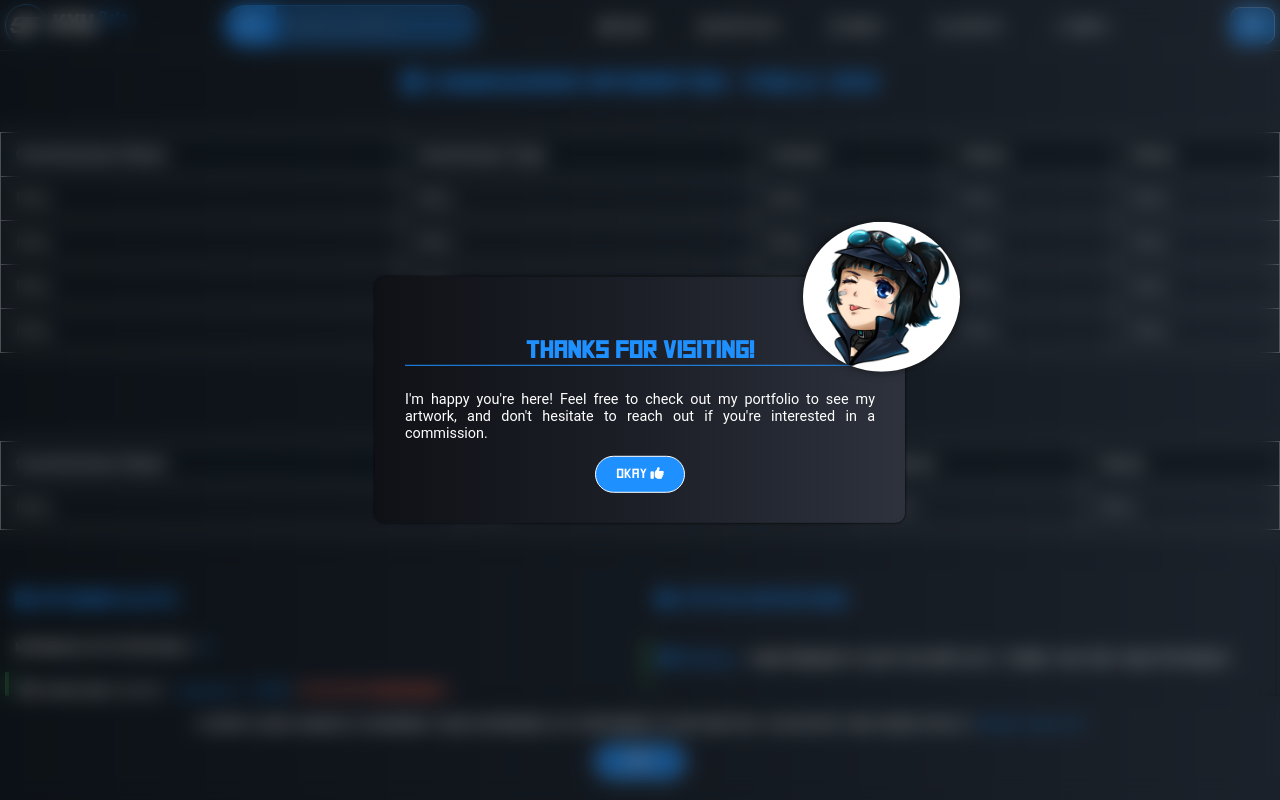
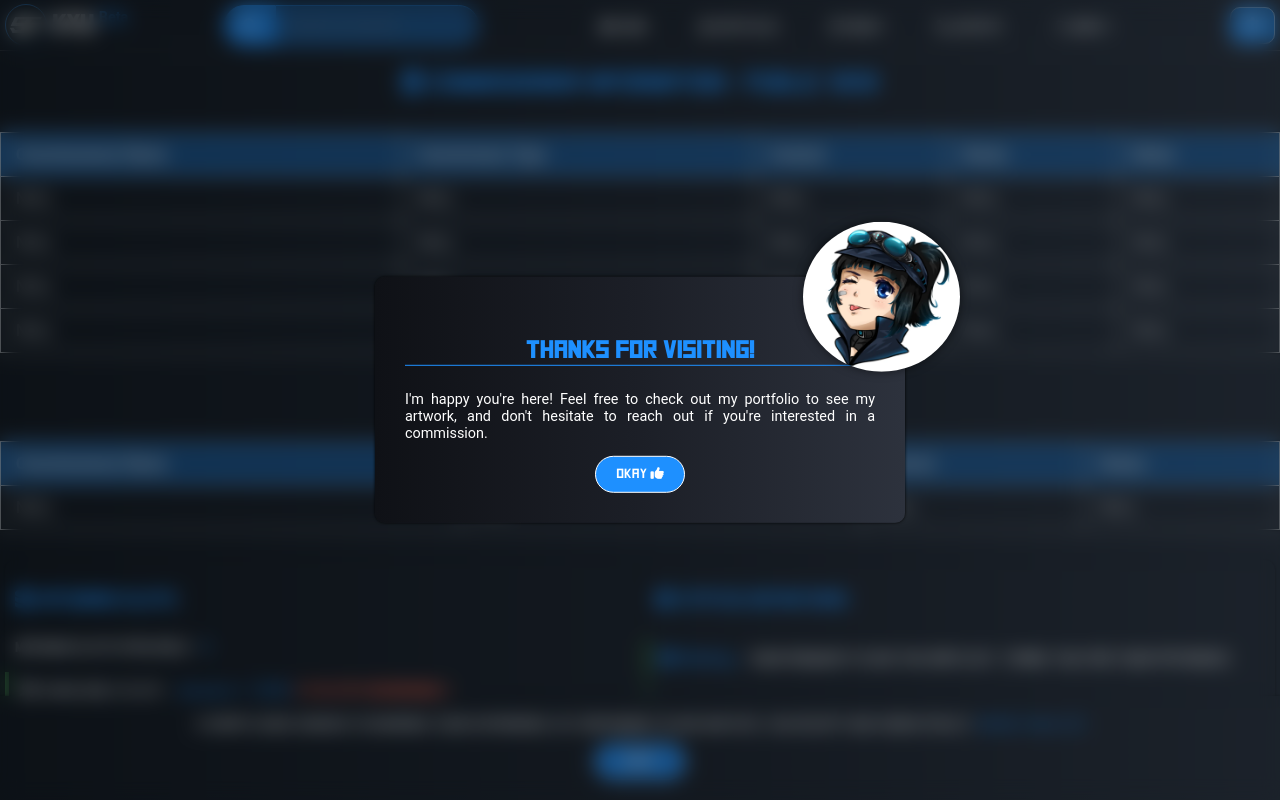
Before and after one commit to KyuArtz/kyuartz, a PHP site: page /commissioner-info.html in a window 1280 px wide. Run offline with PHP 8.4, Linux system fonts and the light colour scheme; some libraries are stand-ins or nearby versions.

Commit message:
Update commissioner-info.css

```diff
--- a/assets/style/commissioner-info.css
+++ b/assets/style/commissioner-info.css
@@ -38,7 +38,7 @@
 }
 
 th {
-    background: var(--overlay);
+    background: var(--theme-overlay);
     font-weight: bold;
 }
 
@@ -47,7 +47,7 @@
 }
 
 tbody tr:hover {
-    background: var(--overlay);
+    background: var(--theme-overlay);
 }
 
 section ul {
```
